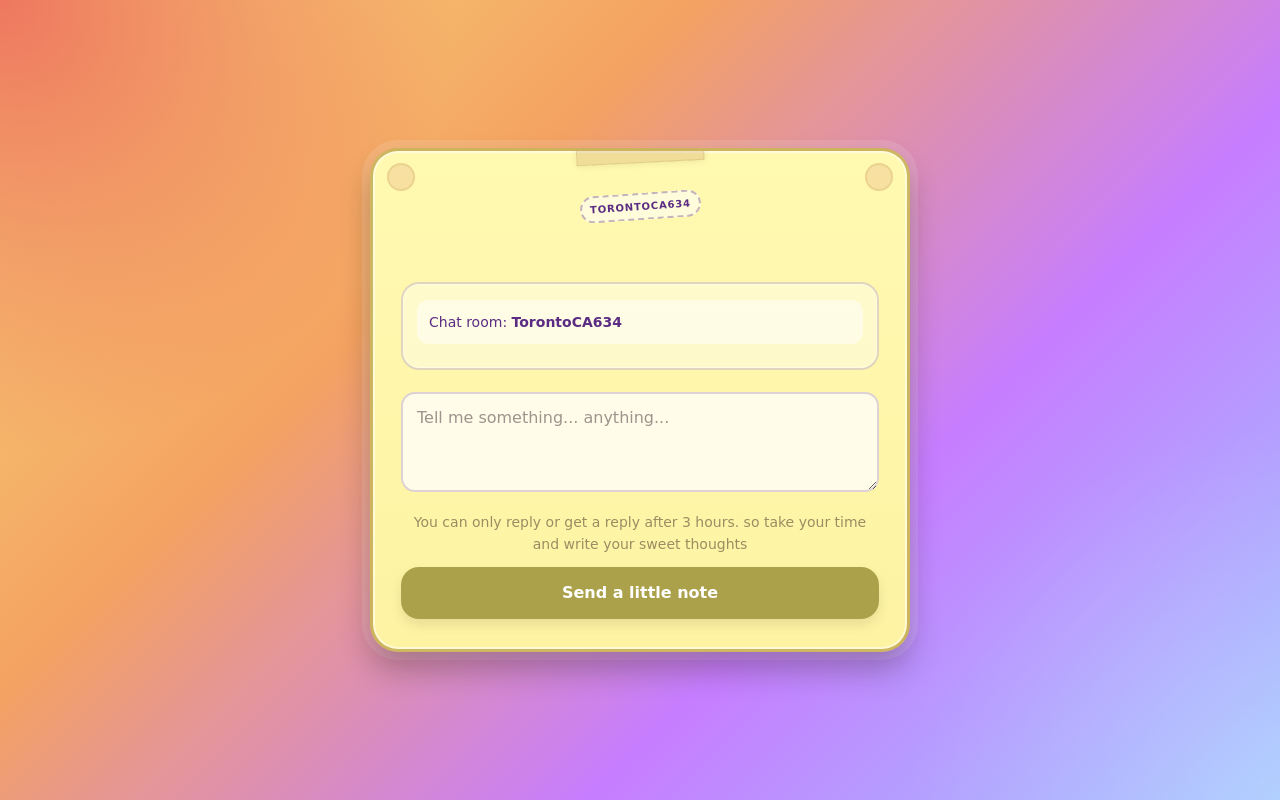
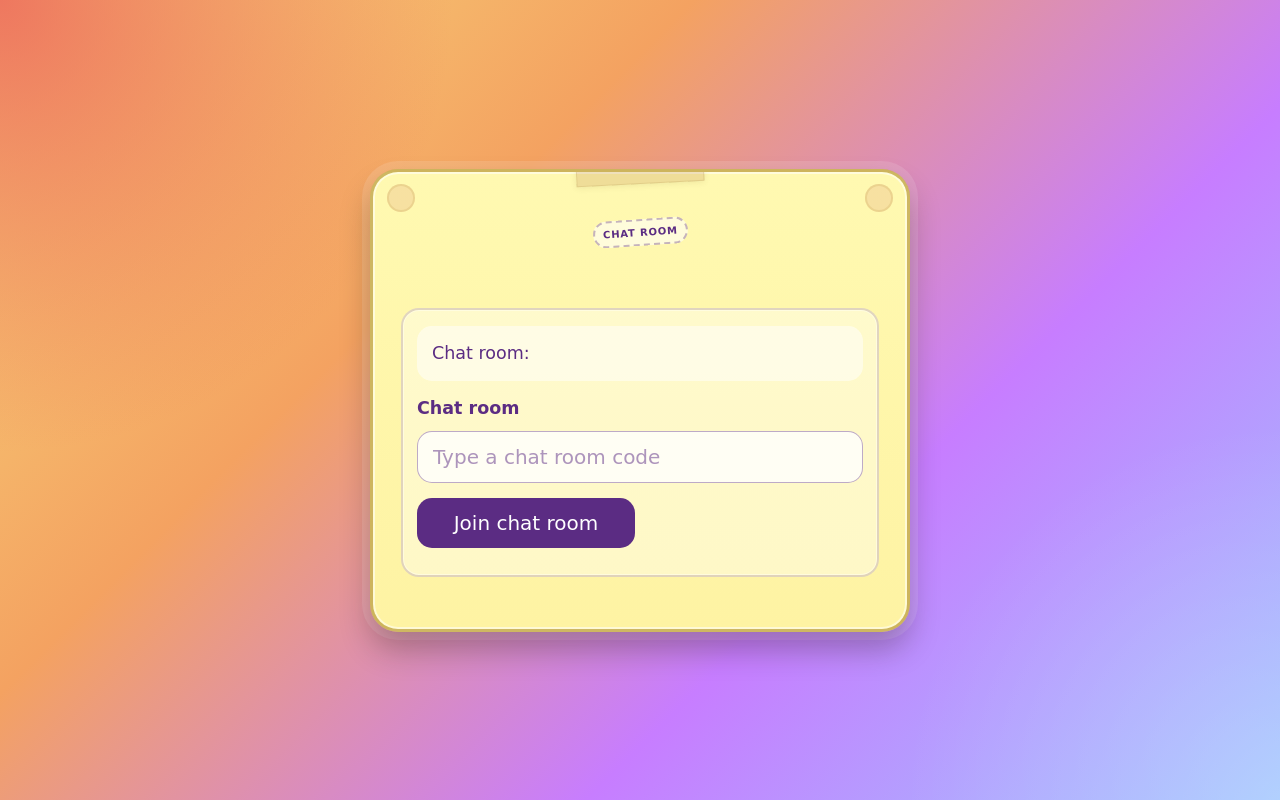
Before and after one commit to Nellyojay/mysticky, a React (Vite) app: page / in a window 1280 px wide. Built offline with nearby package versions, Linux system fonts and the light colour scheme; no server answers; the database is empty.

Commit message:
Refactor chat room handling and improve message retrieval; add error handling and UI updates

```diff
--- a/src/App.tsx
+++ b/src/App.tsx
@@ -1,6 +1,6 @@
 import { useEffect, useState } from 'react'
-import { getPhoneToken } from './services/getToken'
-import { getLatestMessage, saveMessage } from './services/messages'
+import { generateCityToken, getPhoneToken, PHONE_TOKEN_KEY } from './services/getToken'
+import { chatRoomExists, getLatestMessage, saveMessage } from './services/messages'
 import './styles/sticker-card.css'
 
 const LOCKOUT_MS = 3 * 60 * 60 * 1000
@@ -21,8 +21,9 @@ function App() {
   const [countdown, setCountdown] = useState('')
   const [response, setResponse] = useState<'yes' | 'no' | null>(null)
   const [showInput, setShowInput] = useState(false)
-
-  const chatRoom = getPhoneToken()
+  const [chatRoomInput, setChatRoomInput] = useState(() => getPhoneToken())
+  const [chatRoom, setChatRoom] = useState(() => getPhoneToken())
+  const [roomError, setRoomError] = useState('')
 
   useEffect(() => {
     const hasReceiver = Boolean(chatRoom && chatRoom !== 'unknown-phone')
@@ -77,7 +78,7 @@ function App() {
   useEffect(() => {
     const loadLatest = async () => {
       try {
-        const latest = await getLatestMessage()
+        const latest = await getLatestMessage(chatRoom)
 
         if (!latest?.time_past) return
 
@@ -89,12 +90,12 @@ function App() {
           setShowInput(false)
         }
       } catch (error) {
-        console.error('Failed to load latest message:', error)
+        console.error('there is an error:', error)
       }
     }
 
     void loadLatest()
-  }, [])
+  }, [chatRoom])
 
   const handleYes = async () => {
     setResponse('yes')
@@ -116,9 +117,69 @@ function App() {
     }
   }
 
-  const openReceiverLink = () => {
+  const openReceiverLink = async () => {
+    const nextRoom = chatRoomInput.trim() || chatRoom
+    if (!nextRoom) {
+      setRoomError('Please enter a chat room first.')
+      return
+    }
+
+    try {
+      const exists = await chatRoomExists(nextRoom)
+
+      if (!exists) {
+        setRoomError('This chat room does not exist yet. Please create a new one or try another room.')
+        return
+      }
+    } catch (error) {
+      console.error('Failed to verify chat room:', error)
+      setRoomError('Could not verify this chat room right now.')
+      return
+    }
+
+    setRoomError('')
+    setChatRoomInput(nextRoom)
+    setChatRoom(nextRoom)
+    localStorage.setItem(PHONE_TOKEN_KEY, nextRoom)
     setShowInput(true)
-    window.location.href = `https://nellyojay.github.io/mysticky/?chatroom=${encodeURIComponent(chatRoom)}`
+    window.location.href = `https://nellyojay.github.io/mysticky/?chatroom=${encodeURIComponent(nextRoom)}`
+  }
+
+  const joinChatRoom = async () => {
+    const nextRoom = chatRoomInput.trim()
+
+    if (!nextRoom) {
+      setRoomError('Please enter a chat room to join.')
+      return
+    }
+
+    try {
+      const exists = await chatRoomExists(nextRoom)
+
+      if (!exists) {
+        setRoomError('This chat room does not exist. Please create a new one or try another room.')
+        return
+      }
+    } catch (error) {
+      console.error('Failed to verify chat room:', error)
+      setRoomError('Could not verify this chat room right now.')
+      return
+    }
+
+    setRoomError('')
+    setChatRoom(nextRoom)
+    localStorage.setItem(PHONE_TOKEN_KEY, nextRoom)
+    setShowInput(true)
+    window.location.href = `https://nellyojay.github.io/mysticky/?chatroom=${encodeURIComponent(nextRoom)}`
+  }
+
+  const createNewChatRoom = () => {
+    const nextRoom = generateCityToken()
+    setChatRoomInput(nextRoom)
+    setChatRoom(nextRoom)
+    localStorage.setItem(PHONE_TOKEN_KEY, nextRoom)
+    setShowInput(true)
+    window.location.href = `https://nellyojay.github.io/mysticky/?chatroom=${encodeURIComponent(nextRoom)}`
   }
 
   return (
@@ -127,7 +188,7 @@ function App() {
       style={{
         background:
           'radial-gradient(circle at top left, rgba(235, 86, 86, 0.74), transparent 30%), radial-gradient(circle at bottom right, rgba(255, 255, 255, 0.2), transparent 25%), linear-gradient(135deg, #f7d77a, #f4a261, #c77dff, #9ec5fe)',
-        fontFamily: '"Comic Sans MS", "Trebuchet MS", cursive, sans-serif',
+        fontFamily: 'Comic Sans MS, Trebuchet MS, cursive, sans-serif',
       }}
     >
       <div className={`sticker-card ${response ? 'sticker-card--celebrate' : ''}`}>
@@ -169,13 +230,50 @@ function App() {
                 </div>
 
                 {!showInput && (
+                  <>
+                    <div className="mb-3 flex flex-col gap-2">
+                      <label className="text-sm font-bold text-[#5b2c83]">Chat room</label>
+                      <input
+                        value={chatRoomInput}
+                        onChange={(event) => {
+                          setChatRoomInput(event.target.value)
+                          if (roomError) setRoomError('')
+                        }}
+                        placeholder="Type a chat room code"
+                        className="rounded-xl border border-[#5b2c83]/40 bg-white/80 px-3 py-2 text-[#5b2c83] outline-none"
+                      />
+
+                      {roomError && (
+                        <p className="text-xs font-medium text-red-600">{roomError}</p>
+                      )}
+                    </div>
+
+                    <div className="mb-3 grid grid-cols-1 gap-2 sm:grid-cols-2">
                       <button
                         type="button"
-                    className="mb-3 w-full rounded-xl bg-[#5b2c83] px-4 py-2 font-bold text-white"
+                        className="rounded-xl bg-[#5b2c83] px-4 py-2 font-bold text-white"
+                        onClick={joinChatRoom}
+                      >
+                        Join chat room
+                      </button>
+
+                      <button
+                        type="button"
+                        className="hidden rounded-xl bg-[#f4a261] px-4 py-2 font-bold text-[#5b2c83]"
+                        onClick={createNewChatRoom}
+                      >
+                        New chat room
+                      </button>
+                    </div>
+
+                    <button
+                      type="button"
+                      className="hidden w-full rounded-xl border border-[#5b2c83] bg-transparent px-4 py-2 font-bold text-[#5b2c83]"
                       onClick={openReceiverLink}
                     >
                       Open this chat room
                     </button>
+                  </>
                 )}
 
               </div>
--- a/src/index.css
+++ b/src/index.css
@@ -4,6 +4,7 @@
   font-family: 'Segoe UI', Tahoma, Geneva, Verdana, sans-serif;
   line-height: 1.5;
   font-weight: 400;
+  font-size: 20px;
   color: #3e2d38;
   background: #f7d77a;
   font-synthesis: none;
--- a/src/services/getToken.ts
+++ b/src/services/getToken.ts
@@ -1,5 +1,6 @@
 export const PHONE_TOKEN_KEY = 'sticker_phone_token'
 
+export function generateCityToken(): string {
   const CITY_CODES = [
     { city: 'Tokyo', code: 'JP' },
     { city: 'Paris', code: 'FR' },
@@ -23,7 +24,6 @@ const CITY_CODES = [
     { city: 'Istanbul', code: 'TR' },
   ]
 
-function generateCityToken(): string {
   const cityEntry = CITY_CODES[Math.floor(Math.random() * CITY_CODES.length)]
   const number = Math.floor(100 + Math.random() * 900)
   return `${cityEntry.city}${cityEntry.code}${number}`
@@ -40,9 +40,9 @@ export function getPhoneToken(): string {
     params.get('receiverToken') ??
     localStorage.getItem(PHONE_TOKEN_KEY)
 
-  const token = tokenFromQuery ?? generateCityToken()
+  const token = tokenFromQuery ?? ''
 
-  if (!localStorage.getItem(PHONE_TOKEN_KEY) || tokenFromQuery) {
+  if (tokenFromQuery) {
     localStorage.setItem(PHONE_TOKEN_KEY, token)
   }
 
--- a/src/services/messages.ts
+++ b/src/services/messages.ts
@@ -4,19 +4,44 @@ import { getPhoneToken } from './getToken'
 
 const TABLE_NAME = 'anonymous'
 
-export async function getLatestMessage() {
-  const chatRoom = getPhoneToken()
+export async function chatRoomExists(chatRoom: string): Promise<boolean> {
+  const trimmedRoom = chatRoom.trim()
+
+  if (!trimmedRoom) {
+    return false
+  }
 
   const { data, error } = await supabase
     .from(TABLE_NAME)
-    .select('message, time_past, phone_token')
+    .select('chat_room')
+    .eq('chat_room', trimmedRoom)
+    .limit(1)
+    .maybeSingle()
+
+  if (error && error.code !== 'PGRST116') {
+    throw error
+  }
+
+  return Boolean(data)
+}
+
+export async function getLatestMessage(chat_room: string) {
+  const chatRoom = (chat_room || getPhoneToken()).trim()
+
+  if (!chatRoom) {
+    return null
+  }
+
+  const { data, error } = await supabase
+    .from(TABLE_NAME)
+    .select('message, time_past, chat_room')
     .eq('chat_room', chatRoom)
     .order('time_past', { ascending: false })
     .limit(1)
     .maybeSingle()
 
   if (error && error.code !== 'PGRST116') {
-    console.log(error)
+    console.error('Failed to load latest message:', error)
     throw error
   }
 
@@ -24,7 +49,11 @@ export async function getLatestMessage() {
 }
 
 export async function saveMessage(message: string) {
-  const chatRoom = getPhoneToken()
+  const chatRoom = getPhoneToken().trim()
+
+  if (!chatRoom) {
+    throw new Error('No active chat room found.')
+  }
 
   const { data, error } = await supabase
     .from(TABLE_NAME)
--- a/src/types/supabase.ts
+++ b/src/types/supabase.ts
@@ -3,6 +3,6 @@ export type StickerMessage = {
   message: string
   created_at?: string
   time_past?: string
-  phone_token?: string
+  chat_room?: string
   response?: 'yes' | 'no' | null
 }
```
Lines whose indentation alone changed are shown as unchanged.
